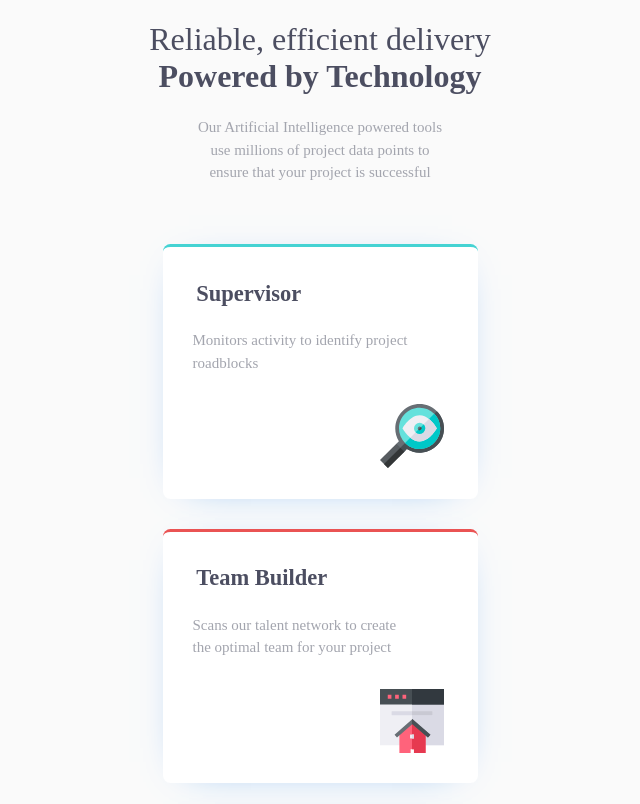
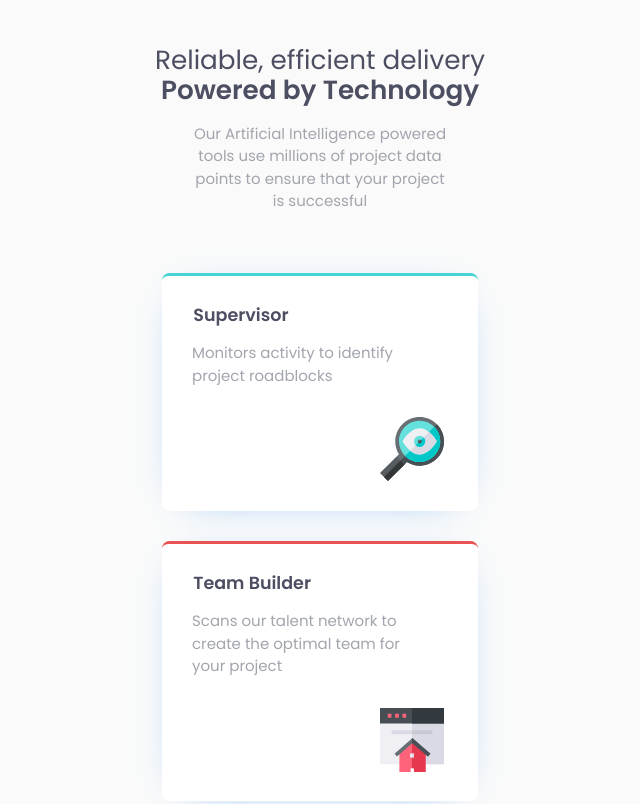
Before and after one commit to ichiklaus/fem-ft-section, a plain HTML site: page index.html in a window 1280 px wide. Shown: the top 804 px of the page, without its empty margins (320-960 px from the left). Drawn offline with nearby package versions, Linux system fonts and the light colour scheme.

Commit message:
Update font

```diff
--- a/assets/css/style.css
+++ b/assets/css/style.css
@@ -10,17 +10,25 @@
 body {
   font-size: 15px;
   background-color: var(--very-light-gray);
+  font-family: "Poppins", sans-serif;
 }
 
 p {
   line-height: 1.5;
 }
 
+.h1,
+.p {
+  display: flex;
+  flex-direction: column;
+  justify-content: space-between;
+  align-items: center;
+}
+
 .h1--style {
   color: var(--very-dark-blue);
   font-weight: 400;
-  text-align: center;
-  font-size: 2rem;
+  font-size: 1.75em;
 }
 
 .h1--bolder-darker {
@@ -84,7 +92,6 @@ p {
 .side-card > h3,
 .centered-card > h3 {
   color: var(--very-dark-blue);
-  font-size: 1.5em;
 }
 .side-card > p,
 .centered-card > p {
@@ -112,14 +119,15 @@ p {
 .attribution a:hover {
   text-decoration: underline;
 }
-
+.main {
+  margin: 3em auto;
+}
 /*****************************************
 * Breakouts
 ******************************************/
 @media screen and (min-width: 375px) and (max-width: 1439px) {
   .main {
-    width: 375px;
-    margin: 0 auto;
+    width: 376px;
   }
 }
 
@@ -135,12 +143,6 @@ p {
   .main {
     width: 100%;
     height: 100%;
-  }
-
-  .h1 {
-    width: 375px;
-    margin: 0 auto;
-    margin-bottom: 0.5em;
   }
 
   .main > p {
```
